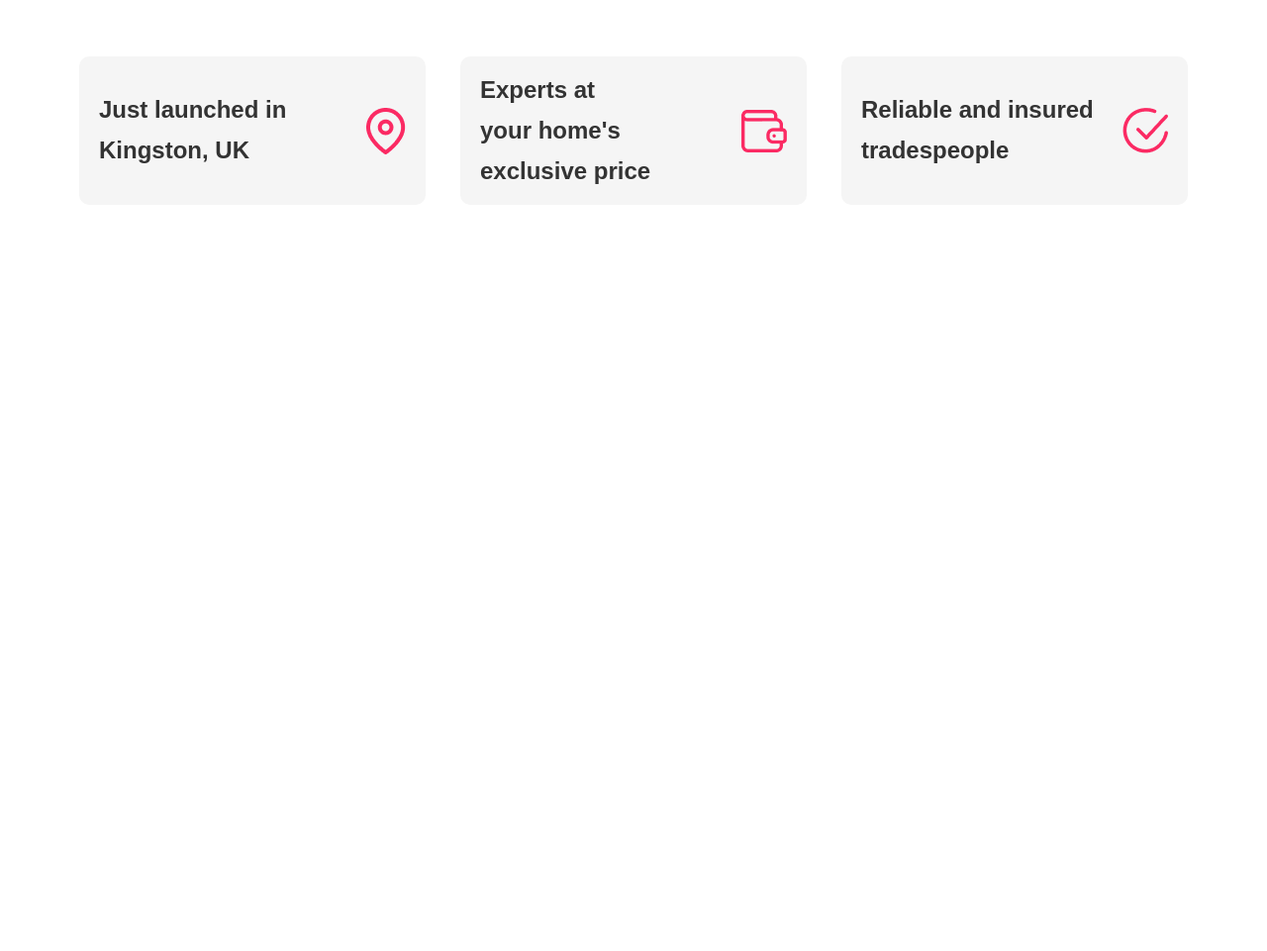
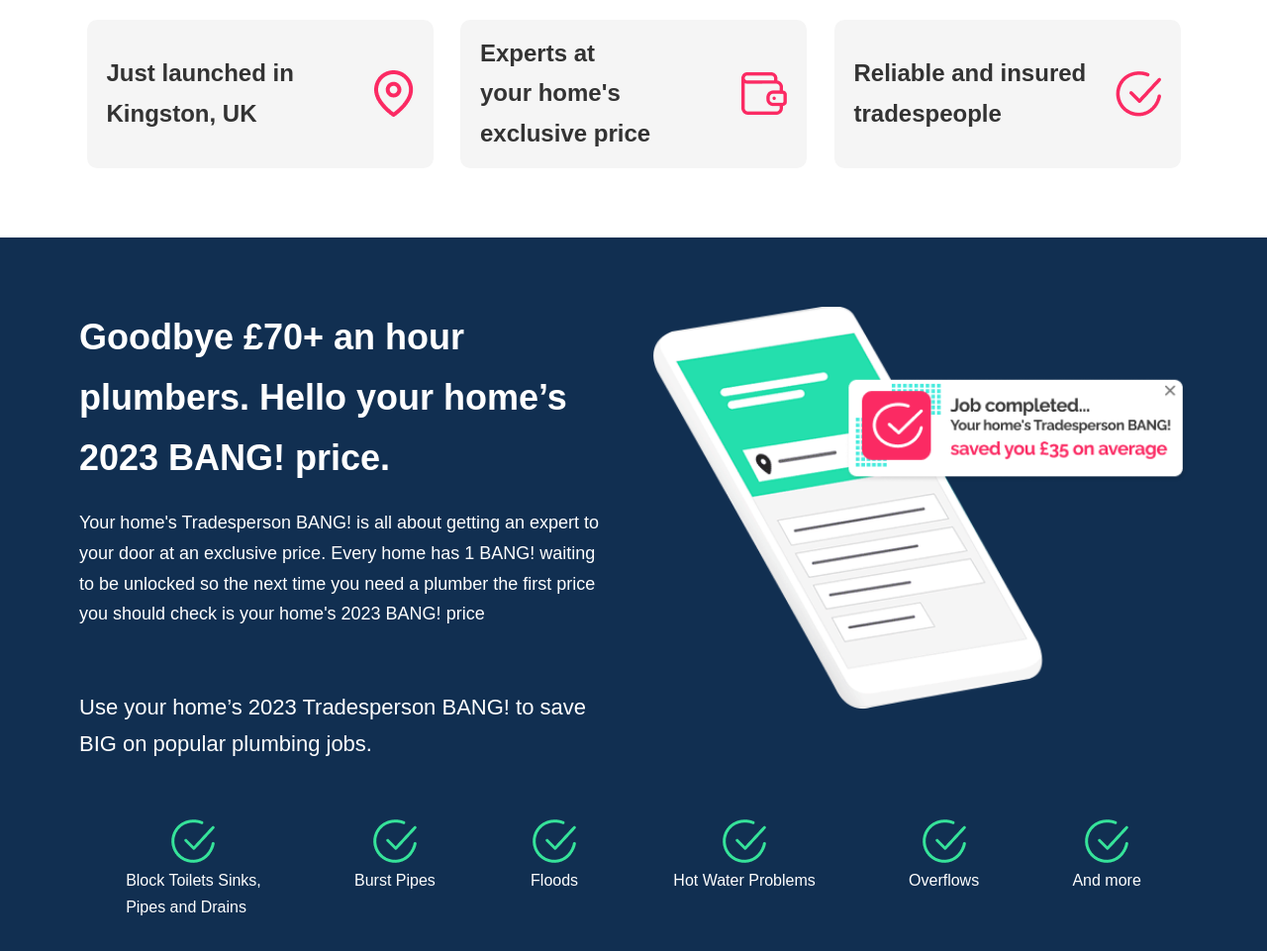
Before and after one commit to Mahmoud-Moustafa93/bang-landing-page, a website built with webpack: page index.html in a window 1280 px wide. Shown: the part 717-1678 px from the top of the page at 99% size. Before the commit the page ends 994 px from the top, so only its background shows below. Built offline with nearby package versions, Linux system fonts and the light colour scheme; a web font is replaced by a local one.

Commit message:
Finish offer section (desktop view)

```diff
--- a/index.html
+++ b/index.html
@@ -72,24 +72,10 @@
       <section class="about">
         <div class="about__left-col">
           <img
-            src="./assets/images/about.png"
+            src="./assets/images/about-phone.png"
             class="about__phone-img"
             alt="phone"
           />
-
-          <div class="notification-box">
-            <img
-              src="./assets/images/notification-square.png"
-              class="notification-box__icon"
-              alt="notification icon"
-            />
-            <p class="paragraph-secondary">
-              Your home's <span class="text-red text-bold">BANG!</span><br />
-              <span class="text-red">code is 36363</span>
-            </p>
-
-            <button class="notification-box__btn-close">&times;</button>
-          </div>
         </div>
 
         <div class="about__right-col">
@@ -105,7 +91,7 @@
             a plumber simply unlock your home's 2023 Tradesperson BANG! and book
             an expert plumber at your home's discounted 2023 price.
           </p>
-          <button class="btn btn-primary">
+          <button class="btn btn--primary">
             Get your home's Tradesperson BANG!
           </button>
         </div>
@@ -149,7 +135,95 @@
           </div>
         </div>
       </section>
+
+      <section class="offer">
+        <div class="offer__left-col">
+          <h2 class="heading-secondary">
+            Goodbye £70+ an hour<br />
+            plumbers. Hello your home’s<br />
+            2023 BANG! price.
+          </h2>
+          <p class="paragraph-secondary">
+            Your home's Tradesperson BANG! is all about getting an expert to
+            your door at an exclusive price. Every home has 1 BANG! waiting to
+            be unlocked so the next time you need a plumber the first price you
+            should check is your home's 2023 BANG! price
+          </p>
+          <p class="paragraph-primary">
+            Use your home’s 2023 Tradesperson BANG! to save BIG on popular
+            plumbing jobs.
+          </p>
+        </div>
+
+        <div class="offer__right-col">
+          <img
+            src="./assets/images/offer-phone.png"
+            class="offer__phone-img"
+            alt="phone"
+          />
+        </div>
+
+        <div class="offer__benefits">
+          <div class="benefit-box">
+            <img
+              src="./assets/images/tick-green.png"
+              class="benefit-box__icon"
+              alt="tick icon"
+            />
+            <p class="paragraph-default">
+              Block Toilets Sinks,<br />
+              Pipes and Drains
+            </p>
+          </div>
+
+          <div class="benefit-box">
+            <img
+              src="./assets/images/tick-green.png"
+              class="benefit-box__icon"
+              alt="tick icon"
+            />
+            <p class="paragraph-default">Burst Pipes</p>
+          </div>
+
+          <div class="benefit-box">
+            <img
+              src="./assets/images/tick-green.png"
+              class="benefit-box__icon"
+              alt="tick icon"
+            />
+            <p class="paragraph-default">Floods</p>
+          </div>
+
+          <div class="benefit-box">
+            <img
+              src="./assets/images/tick-green.png"
+              class="benefit-box__icon"
+              alt="tick icon"
+            />
+            <p class="paragraph-default">Hot Water Problems</p>
+          </div>
+
+          <div class="benefit-box">
+            <img
+              src="./assets/images/tick-green.png"
+              class="benefit-box__icon"
+              alt="tick icon"
+            />
+            <p class="paragraph-default">Overflows</p>
+          </div>
+
+          <div class="benefit-box">
+            <img
+              src="./assets/images/tick-green.png"
+              class="benefit-box__icon"
+              alt="tick icon"
+            />
+            <p class="paragraph-default">And more</p>
+          </div>
+        </div>
+      </section>
     </main>
+
     <footer class="footer"></footer>
   </body>
 </html>
--- a/sass/abstracts/_variables.scss
+++ b/sass/abstracts/_variables.scss
@@ -36,7 +36,11 @@
 $section-padding-lg: 7rem 8rem;
 
 // FLEX
-$flex-gap: 2rem;
+$flex-gap-sm: 2rem;
+$flex-gap-md: 4rem;
+$flex-gap-lg: 6rem;
 
 // GRID
-$grid-gap: 6rem;
+$grid-gap-sm: 2rem;
+$grid-gap-md: 4rem;
+$grid-gap-lg: 6rem;
--- /dev/null
+++ b/sass/components/_benefit-box.scss
@@ -0,0 +1,6 @@
+.benefit-box {
+  display: flex;
+  flex-direction: column;
+  justify-content: center;
+  align-items: center;
+}
--- a/sass/components/_button.scss
+++ b/sass/components/_button.scss
@@ -4,7 +4,7 @@
   border: 1px solid $color-primary;
 }
 
-.btn-primary {
+.btn--primary {
   background-color: $color-primary;
   color: white;
 }
--- a/sass/components/_notification-box.scss
+++ b/sass/components/_notification-box.scss
@@ -9,7 +9,7 @@
   justify-content: space-between;
   align-items: center;
 
-  &__btn-close {
+  &__close {
     background-color: transparent;
     border: none;
     color: $color-grey-dark-1;
--- a/sass/main.scss
+++ b/sass/main.scss
@@ -12,6 +12,7 @@
 @import "base/typography";
 
 // 4. Reusable components
+@import "components/benefit-box";
 @import "components/button";
 @import "components/feature-box";
 @import "components/notification-box";
--- a/sass/pages/_home.scss
+++ b/sass/pages/_home.scss
@@ -1,10 +1,11 @@
+// ABOUT SECTION
 .about {
   padding: $section-padding-lg;
 
   display: grid;
-  grid-template-columns: repeat(auto-fit, minmax(38rem, min(54rem, 45%)));
-  gap: $grid-gap;
+  grid-template-columns: repeat(2, minmax(0, 1fr));
   justify-content: space-between;
+  gap: $grid-gap-lg;
 
   @include respondMax($phone-land) {
     padding: $section-padding-sm;
@@ -14,16 +15,20 @@
     position: relative;
   }
 
+  &__phone-img {
+    width: 100%;
+  }
+
   &__right-col {
     display: flex;
     flex-direction: column;
-    gap: $flex-gap;
+    gap: $flex-gap-sm;
 
     .heading-secondary {
-      margin-bottom: 0 !important;
+      margin-bottom: 0;
     }
 
-    .btn-primary {
+    .btn--primary {
       align-self: flex-start;
     }
   }
@@ -32,15 +37,63 @@
     grid-area: 2 / 1 / 3 / 3;
 
     display: flex;
-    justify-content: space-between;
+    justify-content: space-evenly;
     align-items: center;
     flex-wrap: wrap;
-    flex-grow: 1;
+    gap: $flex-gap-sm;
+  }
+}
+// ========================= //
+
+// OFFER SECTION
+.offer {
+  padding: $section-padding-lg;
+  background-color: $color-secondary;
+  color: white;
+
+  display: grid;
+  grid-template-columns: repeat(2, minmax(0, 1fr));
+  justify-content: space-between;
+  gap: $grid-gap-md;
+
+  @include respondMax($phone-land) {
+    padding: $section-padding-sm;
   }
 
-  .notification-box {
-    position: absolute;
-    top: 15%;
-    right: 0;
+  &__left-col {
+    display: flex;
+    flex-direction: column;
+    gap: $flex-gap-sm;
+
+    .heading-secondary {
+      margin-bottom: 0;
+    }
+
+    .paragraph-primary {
+      margin-top: 4rem;
+    }
+  }
+
+  &__right-col {
+    position: relative;
+  }
+
+  &__phone-img {
+    width: 100%;
+  }
+
+  &__benefits {
+    grid-area: 2 / 1 / 3 / 3;
+
+    display: flex;
+    justify-content: space-around;
+    align-items: center;
+    flex-wrap: wrap;
+
+    .benefit-box:first-child {
+      position: relative;
+      top: 1.3rem;
+    }
   }
 }
+// ========================= //
```
Also changed, not shown: assets/images/about-phone.png (added), assets/images/offer-phone.png (added).
